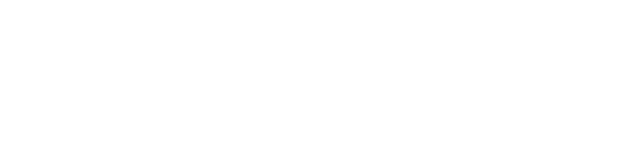
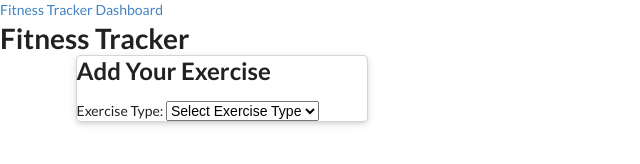
Before and after one commit to Lusio7/Fitness_Tracker, a website: page public/exercise.html in a window 1280 px wide. Shown: the whole page, without its empty margins (0-640 px from the left). Drawn offline with nearby package versions, Linux system fonts and the light colour scheme.

Commit message:
exercise html options

```diff
--- a/public/exercise.html
+++ b/public/exercise.html
@@ -11,7 +11,26 @@
 </head>
 
 <body>
-
+    <nav>
+        <a href="/">Fitness Tracker</a>
+        <a href="/stats">Dashboard</a>
+    </nav>
+    <div class="wrapper">
+        <header>
+            <h1>Fitness Tracker</h1>
+        </header>
+        <div class="ui container exercise">
+            <div class="ui raised card m-auto">
+                <h2>Add Your Exercise</h2>
+                <form action="POST">
+                    <div class="workout-type">
+                        <label for="type">Exercise Type:</label>
+                        <select name="type" id="type">
+                            <option disabled selected>Select Exercise Type</option>
+                            <option value="resistance">Resistance</option>
+                            <option value="cardio">Cardio</option>
+                        </select>
+                    </div>
 </body>
 
 </html>
```
Lines whose indentation alone changed are shown as unchanged.
